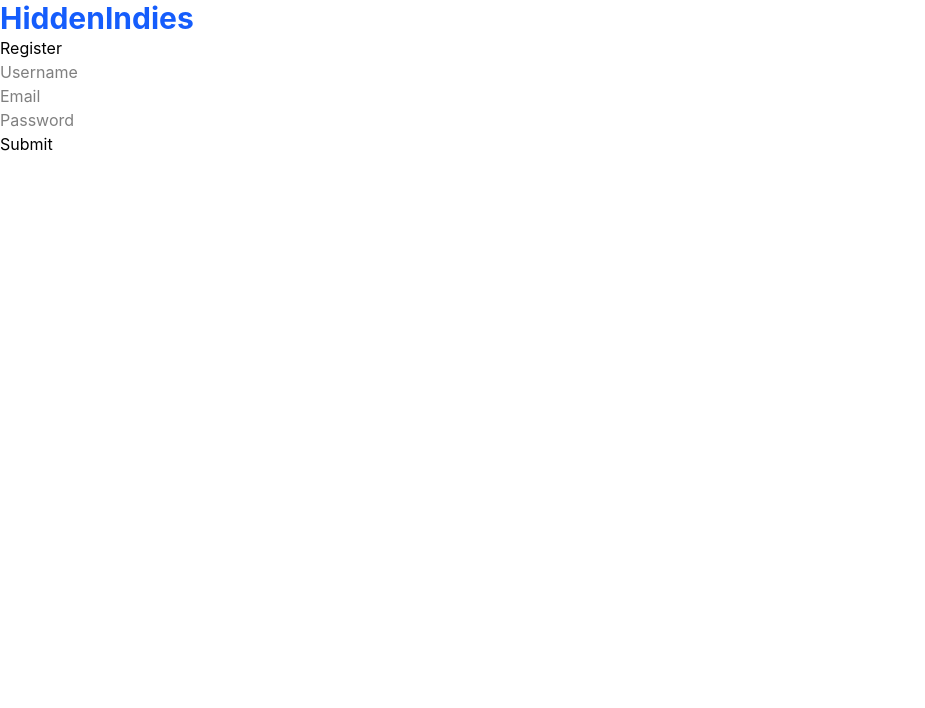
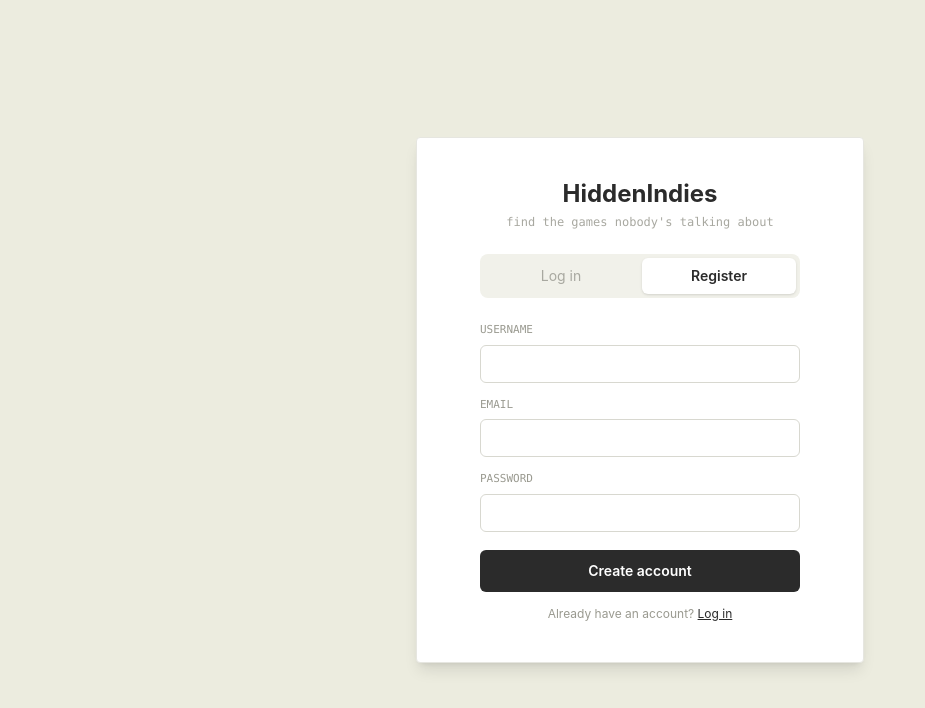
Before and after one commit to Thrall966/HiddenIndies, a React app in the folder Frontend/: page / in a window 1280 px wide. Shown: the top 708 px of the page, without its empty margins (0-925 px from the left). Built offline with nearby package versions, Linux system fonts and the light colour scheme; the HTML template or start-up script is replaced by a standard one.

Commit message:
add styled auth form with login and register modes

```diff
--- a/Frontend/src/App.jsx
+++ b/Frontend/src/App.jsx
@@ -1,12 +1,7 @@
-import RegisterForm from "./RegisterForm";
+import AuthForm from "./AuthForm";
 
 function App() {
-  return (
-    <div>
-      <h1 className="text-3xl font-bold text-blue-600">HiddenIndies</h1>
-      <RegisterForm />
-    </div>
-  );
+  return <AuthForm />;
 }
 
 export default App;
--- /dev/null
+++ b/Frontend/src/AuthForm.jsx
@@ -0,0 +1,188 @@
+import { useState } from "react";
+
+function AuthForm() {
+  // which tab is active register or login
+  const [mode, setMode] = useState("register");
+
+  // form field state
+  const [username, setUsername] = useState("");
+  const [email, setEmail] = useState("");
+  const [password, setPassword] = useState("");
+
+  // feedback state
+  const [message, setMessage] = useState("");
+  const [isError, setIsError] = useState(false);
+
+  // switch between log in and register, clearing any old message
+  function switchMode(newMode) {
+    setMode(newMode);
+    setMessage("");
+    setIsError(false);
+  }
+
+  // sends the form to the backend — /register or /login depending on mode
+  async function handleSubmit() {
+    const endpoint = mode === "register" ? "/register" : "/login";
+
+    // register sends three fields login only needs email and password
+    const body =
+      mode === "register"
+        ? { username, email, password }
+        : { email, password };
+
+    try {
+      const response = await fetch("http://localhost:8000" + endpoint, {
+        method: "POST",
+        headers: { "Content-Type": "application/json" },
+        body: JSON.stringify(body),
+      });
+
+      const data = await response.json();
+
+      if (response.ok) {
+        setIsError(false);
+        if (mode === "register") {
+          setMessage(data.message);
+        } else {
+          // login returns a JWT token
+          setMessage("Logged in successfully.");
+          console.log("Token:", data.access_token);
+        }
+      } else {
+        setIsError(true);
+        setMessage(data.detail);
+      }
+    } catch (error) {
+      setIsError(true);
+      setMessage("Could not reach the server.");
+    }
+  }
+
+  return (
+    <div className="min-h-screen bg-[#ececdf] flex items-center justify-center p-6">
+      {/* Card */}
+      <div className="bg-white border border-[#e6e6e0] rounded shadow-lg w-full max-w-md min-h-[520px]">
+        <div className="px-8 py-10 flex flex-col items-center">
+          {/* Brand */}
+          <div className="text-2xl font-bold text-[#2b2b2b]">HiddenIndies</div>
+          <div className="text-xs text-[#a8a8a0] mt-1 font-mono">
+            find the games nobody's talking about
+          </div>
+
+          {/* log in / register toggle */}
+          <div className="flex gap-1 mt-6 bg-[#f1f1ea] rounded-lg p-1 w-80">
+            <button
+              onClick={() => switchMode("login")}
+              className={
+                "flex-1 text-center py-2 rounded-md text-sm transition " +
+                (mode === "login"
+                  ? "bg-white font-semibold text-[#2b2b2b] shadow-sm"
+                  : "text-[#a8a8a0]")
+              }
+            >
+              Log in
+            </button>
+            <button
+              onClick={() => switchMode("register")}
+              className={
+                "flex-1 text-center py-2 rounded-md text-sm transition " +
+                (mode === "register"
+                  ? "bg-white font-semibold text-[#2b2b2b] shadow-sm"
+                  : "text-[#a8a8a0]")
+              }
+            >
+              Register
+            </button>
+          </div>
+
+          {/* fields */}
+          <div className="w-80 mt-6 flex flex-col gap-3.5">
+            {/* username only shows when registering */}
+            {mode === "register" && (
+              <div>
+                <div className="text-[11px] font-mono text-[#9a9a90] mb-1.5">
+                  USERNAME
+                </div>
+                <input
+                  value={username}
+                  onChange={(e) => setUsername(e.target.value)}
+                  className="h-[38px] w-full border-[1.5px] border-[#d8d8d0] rounded-md px-3 text-sm outline-none focus:border-[#2b2b2b]"
+                />
+              </div>
+            )}
+
+            <div>
+              <div className="text-[11px] font-mono text-[#9a9a90] mb-1.5">
+                EMAIL
+              </div>
+              <input
+                value={email}
+                onChange={(e) => setEmail(e.target.value)}
+                className="h-[38px] w-full border-[1.5px] border-[#d8d8d0] rounded-md px-3 text-sm outline-none focus:border-[#2b2b2b]"
+              />
+            </div>
+
+            <div>
+              <div className="text-[11px] font-mono text-[#9a9a90] mb-1.5">
+                PASSWORD
+              </div>
+              <input
+                type="password"
+                value={password}
+                onChange={(e) => setPassword(e.target.value)}
+                className="h-[38px] w-full border-[1.5px] border-[#d8d8d0] rounded-md px-3 text-sm outline-none focus:border-[#2b2b2b]"
+              />
+            </div>
+
+            {/* submit */}
+            <button
+              onClick={handleSubmit}
+              className="h-[42px] bg-[#2b2b2b] text-white font-semibold text-sm rounded-md mt-1 hover:bg-black transition"
+            >
+              {mode === "register" ? "Create account" : "Log in"}
+            </button>
+
+            {/* switch link */}
+            <div className="text-center text-xs text-[#9a9a90]">
+              {mode === "register" ? (
+                <>
+                  Already have an account?{" "}
+                  <span
+                    onClick={() => switchMode("login")}
+                    className="text-[#2b2b2b] underline cursor-pointer"
+                  >
+                    Log in
+                  </span>
+                </>
+              ) : (
+                <>
+                  No account yet?{" "}
+                  <span
+                    onClick={() => switchMode("register")}
+                    className="text-[#2b2b2b] underline cursor-pointer"
+                  >
+                    Register
+                  </span>
+                </>
+              )}
+            </div>
+
+            {/* feedback message */}
+            {message && (
+              <div
+                className={
+                  "text-center text-xs mt-1 " +
+                  (isError ? "text-[#c0392b]" : "text-[#2b2b2b]")
+                }
+              >
+                {message}
+              </div>
+            )}
+          </div>
+        </div>
+      </div>
+    </div>
+  );
+}
+
+export default AuthForm;
--- a/Frontend/src/RegisterForm.jsx
+++ /dev/null
@@ -1,64 +0,0 @@
-import { useState } from "react";
-
-function RegisterForm() {
-  //  holds what the user types into each field
-  const [username, setUsername] = useState("");
-  const [email, setEmail] = useState("");
-  const [password, setPassword] = useState("");
-  const [message, setMessage] = useState("");
-
-  // sends the form data to the registration endpoint
-  async function handleSubmit() {
-    try {
-      const response = await fetch("http://localhost:8000/register", {
-        method: "POST",
-        headers: { "Content-Type": "application/json" },
-        body: JSON.stringify({ username, email, password }),
-      });
-
-      const data = await response.json();
-
-      if (response.ok) {
-        setMessage(data.message);
-      } else {
-        setMessage("Error: " + data.detail);
-      }
-    } catch (error) {
-      setMessage("Could not reach the server.");
-    }
-  }
-
-  return (
-    <div>
-      <h2>Register</h2>
-
-      <input
-        placeholder="Username"
-        value={username}
-        onChange={(e) => setUsername(e.target.value)}
-      />
-      <br />
-
-      <input
-        placeholder="Email"
-        value={email}
-        onChange={(e) => setEmail(e.target.value)}
-      />
-      <br />
-
-      <input
-        placeholder="Password"
-        type="password"
-        value={password}
-        onChange={(e) => setPassword(e.target.value)}
-      />
-      <br />
-
-      <button onClick={handleSubmit}>Submit</button>
-
-      <p>{message}</p>
-    </div>
-  );
-}
-
-export default RegisterForm;
```
